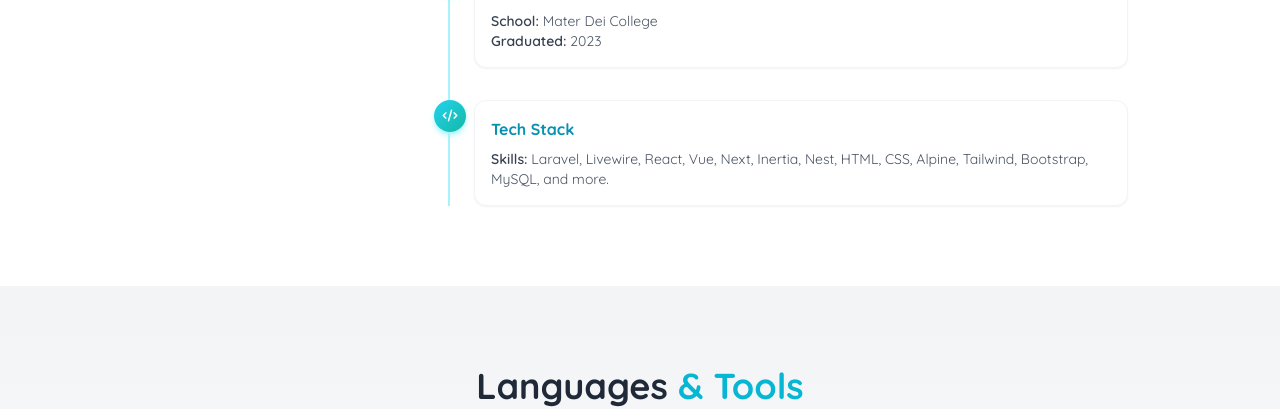
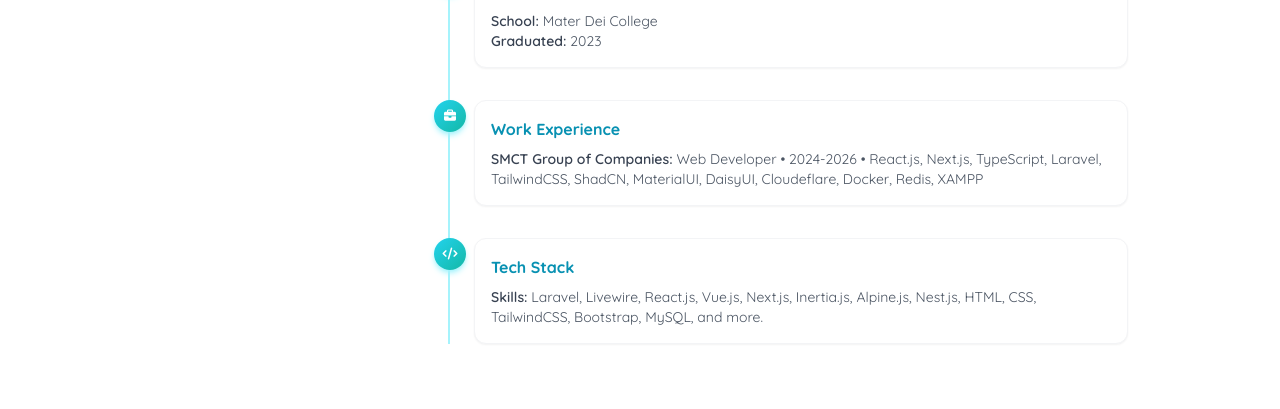
Before and after one commit to allanjustine/Portfolio-V2, a Next.js app: page / in a window 1280 px wide. Shown: the part 2391-2800 px from the top of the page. Built offline with nearby package versions, Linux system fonts and the light colour scheme.

Commit message:
about page updated

```diff
--- a/components/about.tsx
+++ b/components/about.tsx
@@ -38,13 +38,24 @@ export default function About() {
       ],
     },
     {
+      icon: "fa-solid fa-briefcase",
+      title: "Work Experience",
+      items: [
+        {
+          label: "SMCT Group of Companies",
+          value:
+            "Web Developer • 2024-2026 • React.js, Next.js, TypeScript, Laravel, TailwindCSS, ShadCN, MaterialUI, DaisyUI, Cloudeflare, Docker, Redis, XAMPP",
+        },
+      ],
+    },
+    {
       icon: "fa-solid fa-code",
       title: "Tech Stack",
       items: [
         {
           label: "Skills",
           value:
-            "Laravel, Livewire, React, Vue, Next, Inertia, Nest, HTML, CSS, Alpine, Tailwind, Bootstrap, MySQL, and more.",
+            "Laravel, Livewire, React.js, Vue.js, Next.js, Inertia.js, Alpine.js, Nest.js, HTML, CSS, TailwindCSS, Bootstrap, MySQL, and more.",
         },
       ],
     },
```
